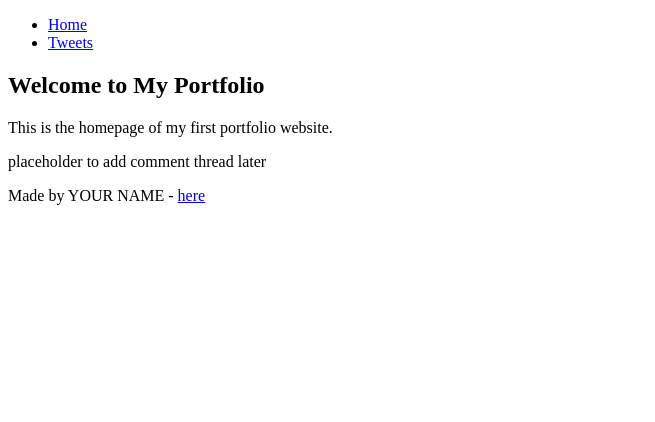
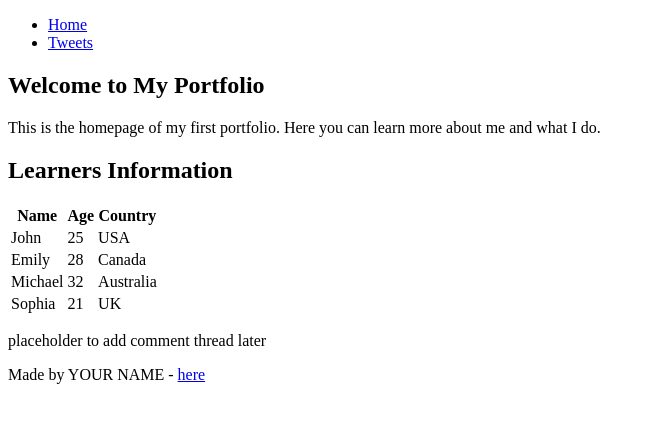
Before and after one commit to Boomboomselfie1/My_First_Portfolio, a plain HTML site: page html_basic/index.html in a window 1280 px wide. Shown: the whole page, without its empty margins (0-655 px from the left). Drawn offline with Linux system fonts and the light colour scheme.

Commit message:
index.html

```diff
--- a/html_basic/index.html
+++ b/html_basic/index.html
@@ -2,7 +2,7 @@
 <html lang="en">
 <head>
     <meta charset="UTF-8">
-    <title>Index</title>
+    <title>Home - My Portfolio</title>
 </head>
 <body>
     <header>
@@ -15,8 +15,40 @@
     <main>
         <article>
             <h1>Welcome to My Portfolio</h1>
-            <p>This is the homepage of my first portfolio website.</p>
-            <!-- Add more content as needed -->
+            <p>This is the homepage of my first portfolio. Here you can learn more about me and what I do.</p>
+
+            <h2>Learners Information</h2>
+            <table>
+                <thead>
+                    <tr>
+                        <th>Name</th>
+                        <th>Age</th>
+                        <th>Country</th>
+                    </tr>
+                </thead>
+                <tbody>
+                    <tr>
+                        <td>John</td>
+                        <td>25</td>
+                        <td>USA</td>
+                    </tr>
+                    <tr>
+                        <td>Emily</td>
+                        <td>28</td>
+                        <td>Canada</td>
+                    </tr>
+                    <tr>
+                        <td>Michael</td>
+                        <td>32</td>
+                        <td>Australia</td>
+                    </tr>
+                    <tr>
+                        <td>Sophia</td>
+                        <td>21</td>
+                        <td>UK</td>
+                    </tr>
+                </tbody>
+            </table>
         </article>
         <aside>
             <p>placeholder to add comment thread later</p>
@@ -24,7 +56,7 @@
     </main>
 
     <footer>
-        <p>Made by YOUR NAME - <a href="https://example.com" target="_blank">here</a></p>
+        <p>Made by YOUR NAME - <a href="https://your-link.com" target="_blank">here</a></p>
     </footer>
 </body>
 </html>
```
